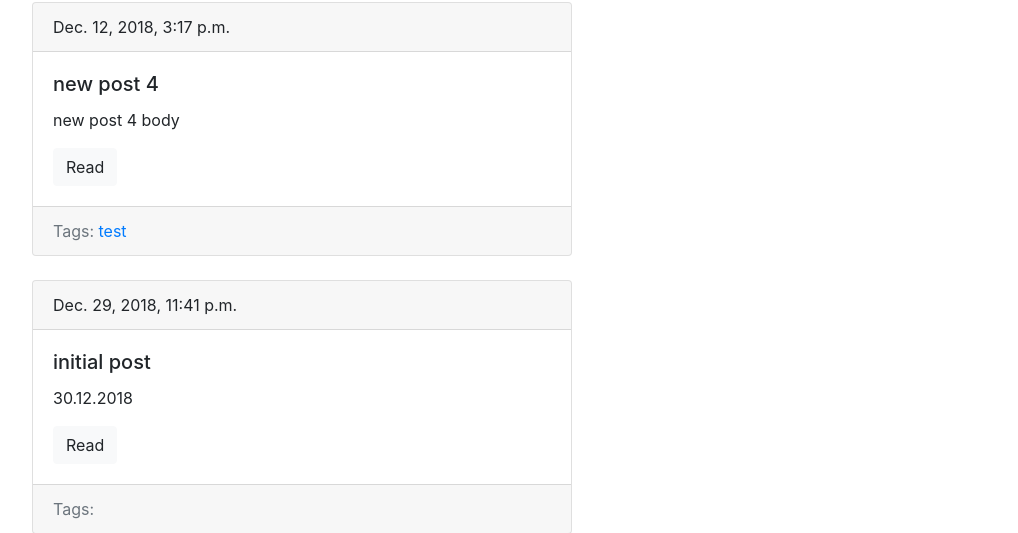
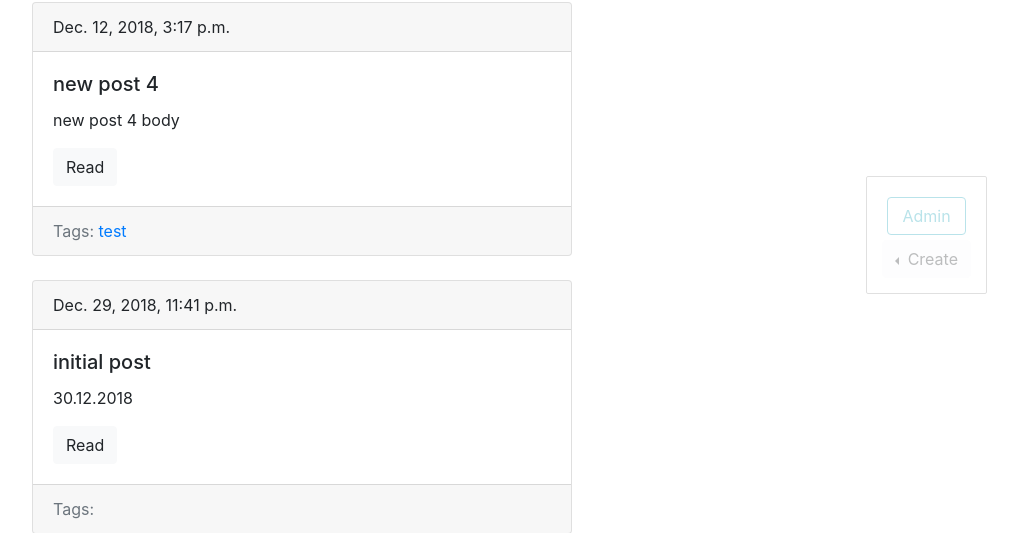
Before and after one commit to paddich/blog, a Django app: page /blog/ in a window 1280 px wide. Shown: the part 476-1009 px from the top of the page, without its empty margins (243-1261 px from the left). Run offline with Django 3.2, Linux system fonts and the light colour scheme; data comes from the database, SQL or seed files in the repository; some libraries are stand-ins or nearby versions.

Commit message:
admin panel

```diff
--- a/blog/templates/blog/base_blog.html
+++ b/blog/templates/blog/base_blog.html
@@ -1 +1,19 @@
 {% extends 'base.html' %}
+
+{% block admin-panel %}
+    <div class="btn-group dropleft">
+        <button type="button" class="btn btn-light dropdown-toggle" data-toggle="dropdown" aria-haspopup="true"
+                aria-expanded="false">
+            Create
+        </button>
+        <div class="dropdown-menu">
+            <a class="dropdown-item" href="{% url 'post_create_url' %}">Post</a>
+            <a class="dropdown-item" href="{% url 'tag_create_url' %}">Tag</a>
+        </div>
+    </div>
+
+    <a href="{{ admin_object.get_update_url }}" class="btn btn-light edit"
+       style="{% if detail %}display: block;{% endif %}">Edit</a>
+    <a href="{{ admin_object.get_delete_url }}" class="btn btn-danger delete"
+       style="{% if detail %}display: block;{% endif %}">Delete</a>
+{% endblock %}
--- a/blog/utils.py
+++ b/blog/utils.py
@@ -10,7 +10,8 @@ class ObjectDetailMixin:
 
     def get(self, request, slug):
         obj = get_object_or_404(self.model, slug__iexact=slug)
-        return render(request, self.template, context={self.model.__name__.lower(): obj})
+        return render(request, self.template, context={self.model.__name__.lower(): obj, 'admin_object': obj,
+                                                       'detail': True})
 
 
 class ObjectCreateMixin:
--- a/blogengine/settings.py
+++ b/blogengine/settings.py
@@ -122,3 +122,6 @@ USE_TZ = True
 # https://docs.djangoproject.com/en/2.1/howto/static-files/
 
 STATIC_URL = '/static/'
+STATICFILES_DIRS = [
+    os.path.join(BASE_DIR, 'static')
+]
--- /dev/null
+++ b/static/css/styles.css
@@ -0,0 +1,22 @@
+.admin-panel {
+    border: 1px solid #999;
+    border-radius: 2px;
+    position: fixed;
+    right: 50px;
+    bottom: 30px;
+    opacity: 0.3;
+    padding: 15px;
+}
+
+.admin-panel:hover {
+    opacity: 1;
+}
+
+.admin-panel a {
+    display: block;
+    margin: 5px; 0;
+}
+
+a.edit, a.delete {
+    display: none;
+}
--- a/templates/base.html
+++ b/templates/base.html
@@ -1,9 +1,20 @@
+{% load static %}
 <!DOCTYPE html>
 <html lang="en">
 <head>
     <meta charset="UTF-8">
     <link rel="stylesheet" href="https://stackpath.bootstrapcdn.com/bootstrap/4.1.3/css/bootstrap.min.css"
     integrity="sha384-MCw98/SFnGE8fJT3GXwEOngsV7Zt27NXFoaoApmYm81iuXoPkFOJwJ8ERdknLPMO" crossorigin="anonymous">
+    <script src="https://code.jquery.com/jquery-3.3.1.slim.min.js"
+            integrity="sha384-q8i/X+965DzO0rT7abK41JStQIAqVgRVzpbzo5smXKp4YfRvH+8abtTE1Pi6jizo"
+            crossorigin="anonymous"></script>
+    <script src="https://cdnjs.cloudflare.com/ajax/libs/popper.js/1.14.3/umd/popper.min.js"
+            integrity="sha384-ZMP7rVo3mIykV+2+9J3UJ46jBk0WLaUAdn689aCwoqbBJiSnjAK/l8WvCWPIPm49"
+            crossorigin="anonymous"></script>
+    <script src="https://stackpath.bootstrapcdn.com/bootstrap/4.1.3/js/bootstrap.min.js"
+            integrity="sha384-ChfqqxuZUCnJSK3+MXmPNIyE6ZbWh2IMqE241rYiqJxyMiZ6OW/JmZQ5stwEULTy"
+            crossorigin="anonymous"></script>
+    <link rel="stylesheet" href="{% static 'css/styles.css' %}">
     <title>
         {% block title %}
             Blog Engine
@@ -47,5 +58,11 @@
             </div>
         </div>
     </div>
+
+    <div class="admin-panel align-items-center">
+        <a href="/admin" class="btn btn-outline-info">Admin</a>
+        {% block admin-panel %}{% endblock %}
+    </div>
+
 </body>
 </html>
```
